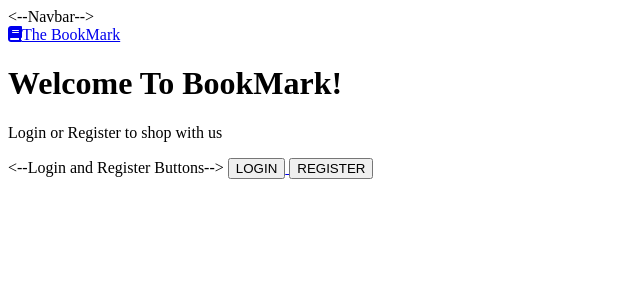
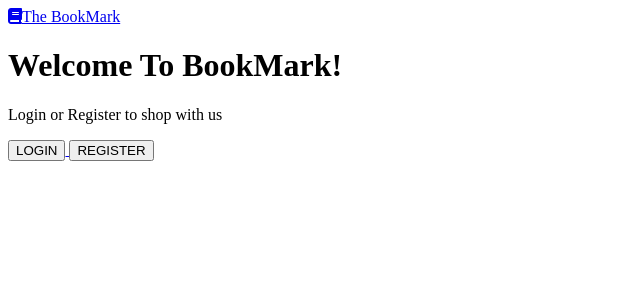
Before and after one commit to bhagyashree-j/Thebookmark, a PHP site: page / in a window 1280 px wide. Shown: the top 300 px of the page, without its empty margins (0-640 px from the left). Run offline with PHP 8.4, Linux system fonts and the light colour scheme; some libraries are stand-ins or nearby versions.

Commit message:
Update index.php

```diff
--- a/PHP/index.php
+++ b/PHP/index.php
@@ -9,7 +9,7 @@
     <link rel="stylesheet" href="https://cdnjs.cloudflare.com/ajax/libs/font-awesome/6.1.1/css/all.min.css">
 </head>
 <body>
-    <--Navbar-->
+    <!--Navbar-->
 
     <div class="banner">
         <div class="navbar">
@@ -21,7 +21,7 @@
         <p>Login or Register to shop with us</p>
         <div>
 
-     <--Login and Register Buttons-->
+     <!--Login and Register Buttons-->
             <a href="../PHP/login.php">
                 <button type="button"><span></span>LOGIN</button>
             </a>
```
